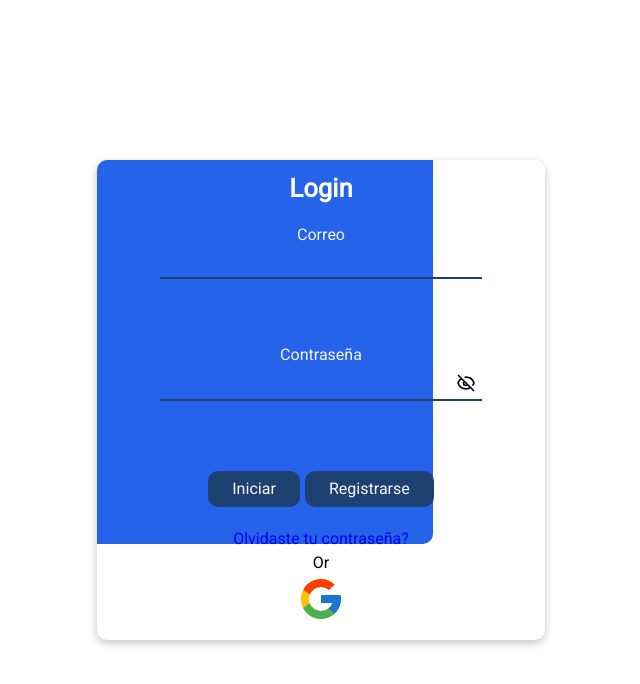
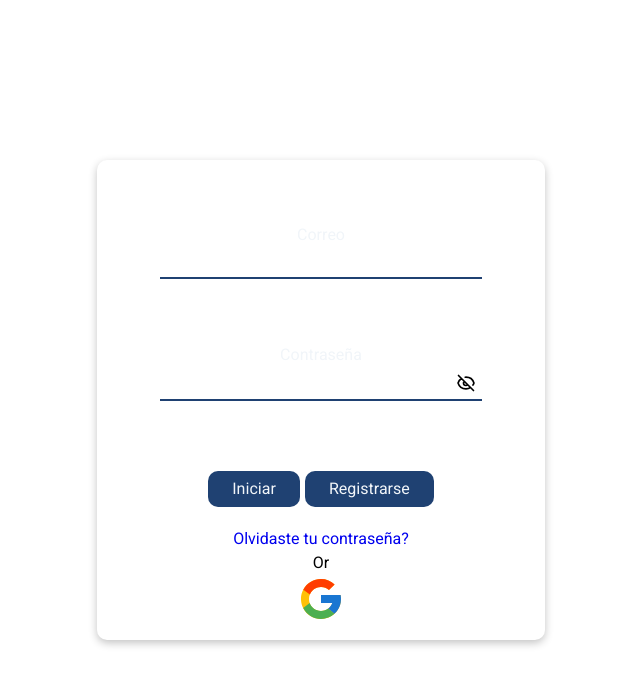
Before and after one commit to LuisArielRetanaHernadez/caht_client, a React (Vite) app: page /login in a window 1280 px wide. Shown: the top 684 px of the page, without its empty margins (319-959 px from the left). Built offline with nearby package versions, Linux system fonts and the light colour scheme.

Commit message:
creando la clase modificadora form--block

```diff
--- a/src/Pages/Login/login.styles.css
+++ b/src/Pages/Login/login.styles.css
@@ -9,7 +9,11 @@
 .form--shadow {
   box-shadow: rgba(0, 0, 0, 0.24) 0px 3px 8px;
 }
-.form::before {
+
+.form--block {
+  position: relative;
+}
+.form--block::before {
   content: ' ';
   width: inherit;
   height: inherit;
```
